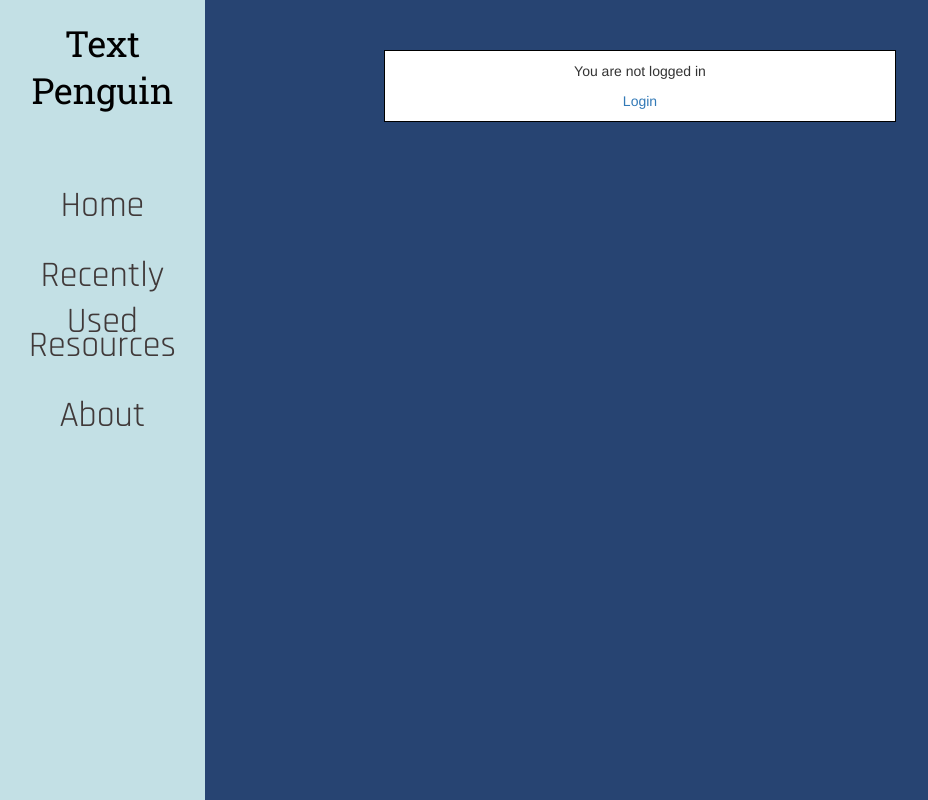
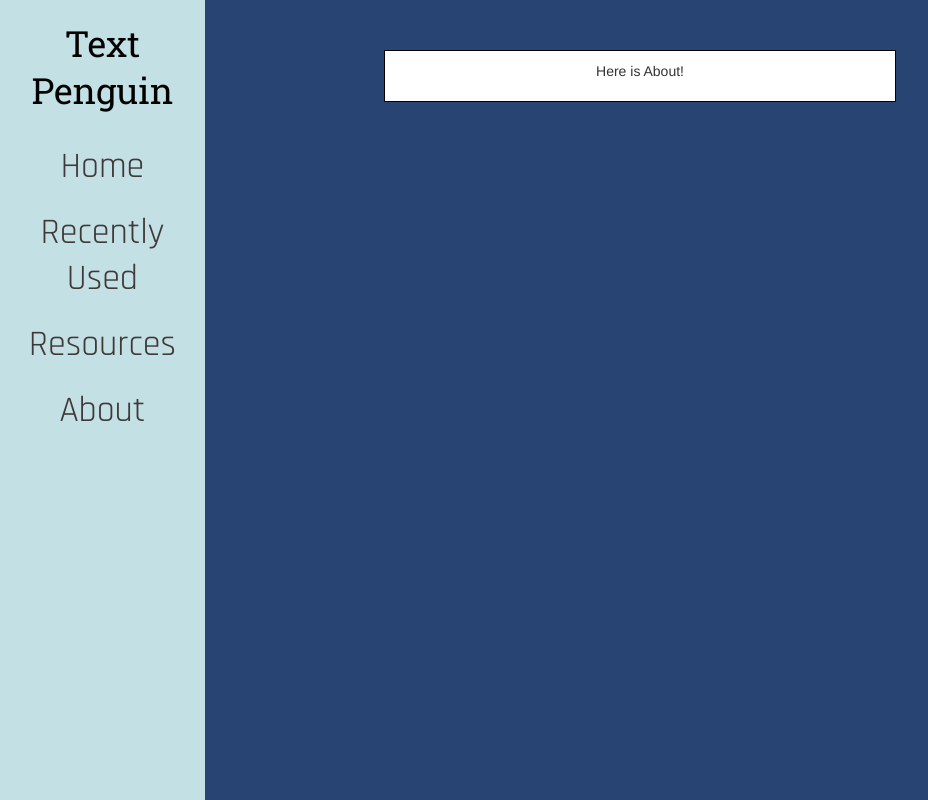
Before and after one commit to SCCapstone/ClubPenguinFanPage, a Django app: template Main/templates/about.html in a window 1280 px wide. Shown: the whole page, without its empty margins (0-928 px from the left). Run offline with Django 3.2, Linux system fonts and the light colour scheme; the template is opened without the code that fills it, so the values that code supplies are empty; some libraries are stand-ins or nearby versions.

```diff
--- /dev/null
+++ b/Main/accounts/static/Main/about.css
@@ -0,0 +1,8 @@
+#placeholder {
+	width: 40%;
+	margin: 50px auto;
+	border: solid black 1px;
+	padding: 10px 20px;
+	text-align: center;
+	background-color: white;
+}
--- a/Main/accounts/static/Main/nav.css
+++ b/Main/accounts/static/Main/nav.css
@@ -10,6 +10,7 @@
 	overflow-x: hidden;
 	overflow-y: hidden;
 	text-align: center;
+	height: 100%;
 }
 
 h1 {
@@ -21,13 +22,11 @@ h1 {
 	line-height: 47px;
 	color: black;
 	padding: 20px;
-	height: 173px;
 }
 
 .nav-item {
 	position: absolute;
 	width: 100%;
-	height: 70px;
 	font-family: 'Rajdhani', serif;
 	font-size: 36px;
 	line-height: 46px;
--- a/Main/templates/about.html
+++ b/Main/templates/about.html
@@ -5,18 +5,14 @@
 {% block title %}Home{% endblock %}
 
 {% block extra_head %}
-	<link rel="stylesheet" type="text/css" href="{% static 'Main/home.css' %}">
+	<link rel="stylesheet" type="text/css" href="{% static 'Main/about.css' %}">
 {% endblock %}
 
 {% block content %}
+	<div id="placeholder">
+		<p>Here is About!</p>
+	</div>
 	{% if user.is_authenticated %}
-		<div id="login_status">
-  		<p>About!</p>
-		</div>
 	{% else %}
-  <div id="login_status">
-  	<p>You are not logged in</p>
-  	<a href="{% url 'login' %}">Login</a>
-  </div>
-{% endif %}
+	{% endif %}
 {% endblock %}
```
Also changed, not shown: Main/accounts/static/Main/recentlyused.css (added, +8 -0 lines), Main/accounts/static/Main/resources.css (added, +8 -0 lines), Main/accounts/static/Main/result.css (added, +8 -0 lines), Main/templates/recentlyused.html (+4 -8 lines), Main/templates/resources.html (+6 -9 lines), Main/templates/result.html (+10 -7 lines), Main/db.sqlite3.
